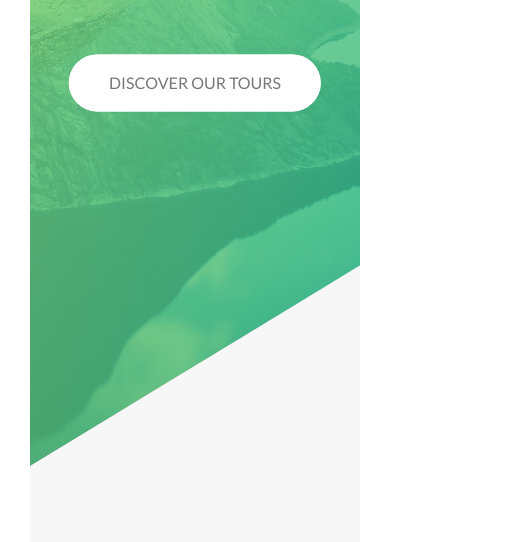
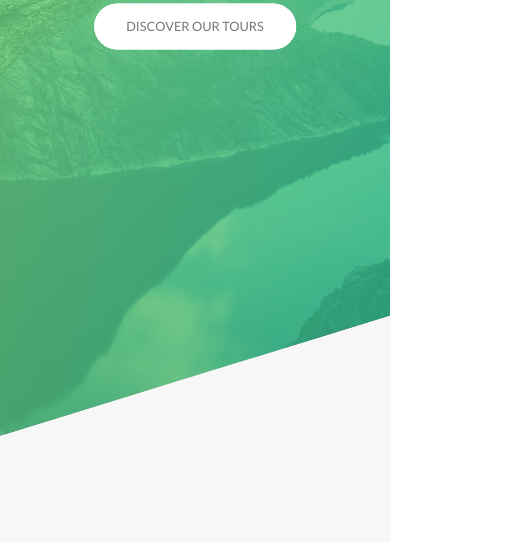
Before and after one commit to Lvzbel/Advance-CSS-Sass-Course, a website: page Natours/index.html in a window 390 px wide. Shown: the part 366-908 px from the top of the page, 511 px wide, since content can reach past the window. Drawn offline with Linux system fonts and the light colour scheme.

Commit message:
Section 6.58 Media Queries

```diff
--- a/Natours/sass/abstracts/_mixins.scss
+++ b/Natours/sass/abstracts/_mixins.scss
@@ -12,3 +12,37 @@
     left: 50%;
     transform: translate(-50%, -50%);
 }
+
+
+// MEDIA QUERY MANAGER
+/*
+0px - 600px:        Phone
+600px - 900px:      Table Portrait
+900px - 1200px:     Tablet Landscape
+[1200px - 1800px]   Default Styles
+1800px +            Big Desktops
+
+$breakpoint argument choices:
+- phone
+- tab-port
+- tab-land
+- big-desktop
+1em = 16px
+
+ORDER: Base + Typography > General Layout + Grid > Page Layout > Components
+*/
+
+@mixin respond($breakpoint) {
+  @if $breakpoint == phone {
+    @media (max-width: 37.5em) { @content }; //600px
+  }
+  @if $breakpoint == tab-port {
+    @media (max-width: 56.25em) { @content }; //900px
+  }
+  @if $breakpoint == tab-land {
+    @media (max-width: 75em) { @content }; //1200px
+  }
+  @if $breakpoint == big-desktop{
+    @media (min-width: 112.5em) { @content }; //1800px
+  }
+}
--- a/Natours/sass/abstracts/_variables.scss
+++ b/Natours/sass/abstracts/_variables.scss
@@ -25,4 +25,5 @@ $default-font-size: 1.6rem;
 // GRID
 $grid-width: 114rem;
 $gutter-vertical: 8rem;
+$gutter-vertical-small: 6rem;
 $gutter-horizontal: 6rem;
--- a/Natours/sass/base/_base.scss
+++ b/Natours/sass/base/_base.scss
@@ -8,9 +8,27 @@
 
 html {
   // Default font size is 16px by the browser, in order to keep our 10px default size we grab a % value of 16 to give us 10px
-  font-size: 62.5%;
+  font-size: 62.5%; //1 rem = 10px; 10px/16px = 62.5%
+
+  @include respond(tab-land) { // width < 1200?
+    font-size: 56.25%; //1 rem = 9px, 9/16 = 50%
+  }
+
+  @include respond(tab-port) { // width < 600?
+    font-size: 50%; //1 rem = 8px, 8/16 = 50%
+  }
+
+  @include respond(big-desktop) {
+    font-size: 75%; //1 rem = 12, 12/16
+  }
 }
 
 body {
   box-sizing: border-box;
+  padding: 3rem;
+
+  @include respond(tab-port) {
+    padding: 0;
+  }
+
 }
--- a/Natours/sass/base/_typography.scss
+++ b/Natours/sass/base/_typography.scss
@@ -3,7 +3,6 @@ body {
   font-weight: 400;
   line-height: 1.7;
   color: $color-grey-dark;
-  padding: 3rem;
 }
 
 .heading-primary {
@@ -11,6 +10,7 @@ body {
   text-transform: uppercase; // IS A FIX FOR SHAKY ANIMATIONS
   backface-visibility: hidden;
   margin-bottom: 6rem;
+
   &--main {
     display: block;
     font-size: 6rem;
@@ -18,7 +18,13 @@ body {
     letter-spacing: 3.5rem;
     animation: moveInLeft;
     animation-duration: 1s;
-    animation-timing-function: ease-out; // repeats, and dealys
+    animation-timing-function: ease-out; // repeats, and delays
+
+    @include respond(phone) {
+      letter-spacing: 1rem;
+      font-size: 5rem;
+    }
+
     // animation-iteration-count: 3;
     // animation-delay: 3s;
   }
@@ -28,6 +34,10 @@ body {
     font-weight: 700;
     letter-spacing: 1.75rem;
     animation: moveInRight 1s ease-out;
+
+    @include respond(phone) {
+      letter-spacing: .5rem;
+    }
   }
 }
 
@@ -42,6 +52,14 @@ body {
   color: transparent;
   letter-spacing: 2px;
   transition: all .2s;
+
+  @include respond(tab-port) {
+    font-size: 3rem;
+  }
+
+  @include respond(phone) {
+    font-size: 2.5rem;
+  }
 
   &:hover {
     transform: skewY(2deg) skewX(15deg) scale(1.1);
--- a/Natours/sass/layout/_footer.scss
+++ b/Natours/sass/layout/_footer.scss
@@ -3,6 +3,10 @@
   padding: 10rem 0;
   font-size: 1.4rem;
   color: $color-grey-light-1;
+
+  @include respond (tab-port) {
+    padding: 8rem 0;
+  }
 
   &__logo-box {
     text-align: center;
@@ -18,6 +22,11 @@
     border-top: 1px solid $color-grey-dark;
     padding-top: 2rem;
     display: inline-block;
+
+    @include respond (tab-port) {
+      width: 100%;
+      text-align: center;
+    }
   }
 
   &__list {
@@ -57,5 +66,10 @@
     padding-top: 2rem;
     width: 80%;
     float: right;
+
+    @include respond (tab-port) {
+      width: 100%;
+      float: none;
+    }
   }
 }
--- a/Natours/sass/layout/_grid.scss
+++ b/Natours/sass/layout/_grid.scss
@@ -4,6 +4,15 @@
 
   &:not(:last-child) {
     margin-bottom: $gutter-vertical;
+
+    @include respond(tab-port) {
+      margin-bottom: $gutter-vertical-small;
+    }
+  }
+
+  @include respond(tab-port) {
+    max-width: 50rem;
+    pad: 0 3rem;
   }
 
   @include clearfix;
@@ -13,6 +22,12 @@
 
     &:not(:last-child) {
       margin-right: $gutter-horizontal;
+    }
+
+    @include respond(tab-port) {
+      width: 100% !important;
+      margin-right: 0;
+      margin-bottom: $gutter-vertical-small;
     }
   }
 
--- a/Natours/sass/layout/_header.scss
+++ b/Natours/sass/layout/_header.scss
@@ -6,6 +6,12 @@
   -webkit-clip-path: polygon(0 0, 100% 0, 100% 75%, 0 100%);
   clip-path: polygon(0 0, 100% 0, 100% 75%, 0 100%);
   position: relative;
+
+@include respond(phone) {
+  -webkit-clip-path: polygon(0 0, 100% 0, 100% 85%, 0 100%);
+  clip-path: polygon(0 0, 100% 0, 100% 85%, 0 100%);
+}
+
   &__logo-box {
     position: absolute;
     top: 4rem;
--- a/Natours/sass/layout/_navigation.scss
+++ b/Natours/sass/layout/_navigation.scss
@@ -17,6 +17,16 @@
     text-align: center;
     cursor: pointer;
 
+    @include respond(tab-port) {
+      top: 4rem;
+      right: 4rem;
+    }
+
+    @include respond(phone) {
+      top: 3rem;
+      right: 3rem;
+    }
+
   }
 
   &__background {
@@ -30,7 +40,15 @@
     z-index: 1000;
     transition: transform .8s cubic-bezier(0.86, 0, 0.07, 1);
 
-    // transform: scale(100);
+    @include respond(tab-port) {
+      top: 4.5rem;
+      right: 4.5rem;
+    }
+
+    @include respond(phone) {
+      top: 3.5rem;
+      right: 3.5rem;
+    }
   }
 
   &__nav {
--- a/Natours/sass/pages/_home.scss
+++ b/Natours/sass/pages/_home.scss
@@ -1,6 +1,8 @@
 .section-about {
   background-color: $color-grey-light-1;
-  padding: 30rem 0;
+  padding-top: 40rem;
+  padding-bottom: 15rem;
+  // padding: 40rem 0;
   margin-top: -25vh;
 }
 
```
Also changed, not shown: Natours/css/style.css.
